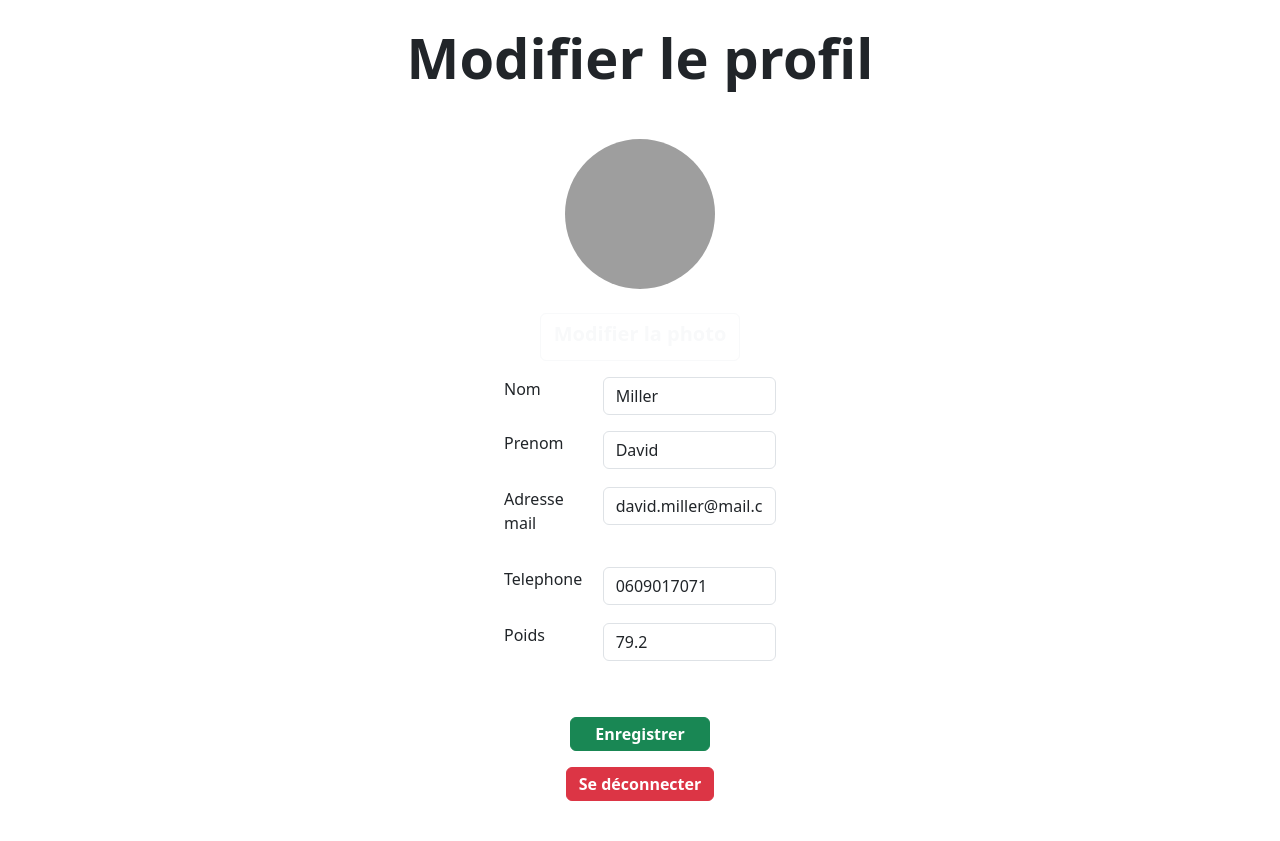
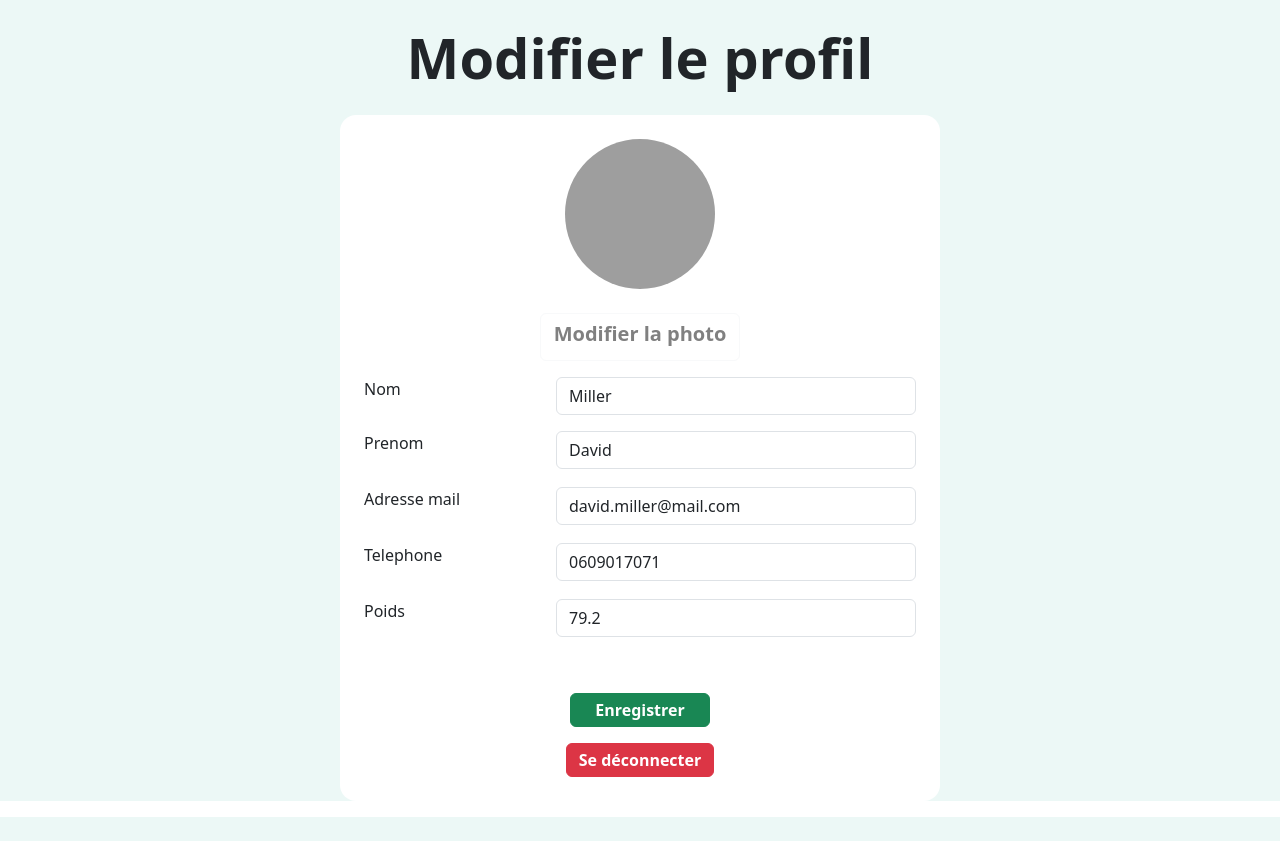
Before and after one commit to lenny-vergerolle/SAE_PONEY, a Flask app: page /profil in a window 1280 px wide. Shown: the part 82-923 px from the top of the page. After the commit the page ends 899 px from the top, so only its background shows below. Run offline with Flask 3, Linux system fonts and the light colour scheme; a user stored in the database is signed in; some libraries are stand-ins or nearby versions; grey boxes are pictures that could not be loaded.

Commit message:
modification background

```diff
--- a/src/templates/profil.html
+++ b/src/templates/profil.html
@@ -1,10 +1,11 @@
 <!DOCTYPE html>
 {% extends 'base.html' %} {% block content %}
+<div class="page" style="background-color: #ECF8F6;min-height: 92vh;">
     <div class="d-flex justify-content-center">
         <h1 class="fw-bolder display-4 m-4">Modifier le profil</h1>
     </div>
 
-<div class="mx-auto w-25 d-flex flex-column align-items-center div-dark rounded-4 mb-3 p-4">
+    <div class="mx-auto w-50 d-flex flex-column align-items-center div-dark rounded-4 mb-3 p-4" style="background-color:white;max-width: 600px;">
         <form class="w-100" method="post" action="{{ url_for('modifier_profil') }}" enctype="multipart/form-data">
             {{ form.hidden_tag() }}
             <div class="text-center mb-3">
@@ -17,7 +18,7 @@
                 <div>
                     <label for="modif_pp"
                            class="col-md-8 form-group btn btn-outline-light mt-4 fw-bold"
-                       style="font-size: 14px; padding: 5px 10px; width: 200px; height: 48px;">
+                           style="font-size: 14px; padding: 5px 10px; width: 200px; height: 48px;color:grey;">
                         {{ form.img.label(style="font-size:20px") }}
                         {{ form.img(size=25, class_="w-25 invisible btn btn-outline-light mt-2 fw-bold") }}
                     </label>
@@ -61,5 +62,6 @@
             <a href={{url_for('logout')}} style="text-decoration: none; color: inherit;">Se déconnecter</a>
         </button>
     </div>
+</div>
 
 {% endblock %}
```
Lines whose indentation alone changed are shown as unchanged.
